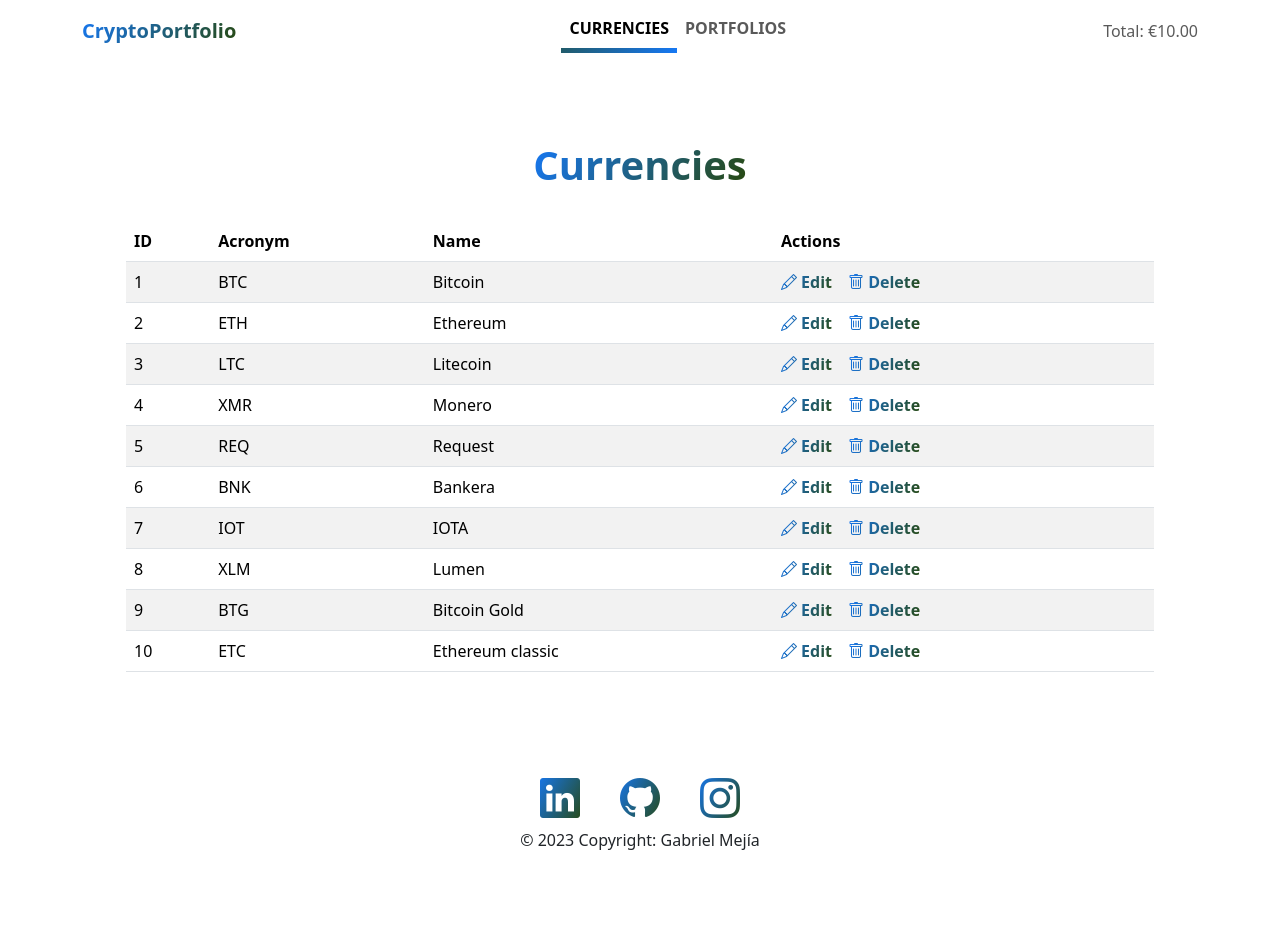
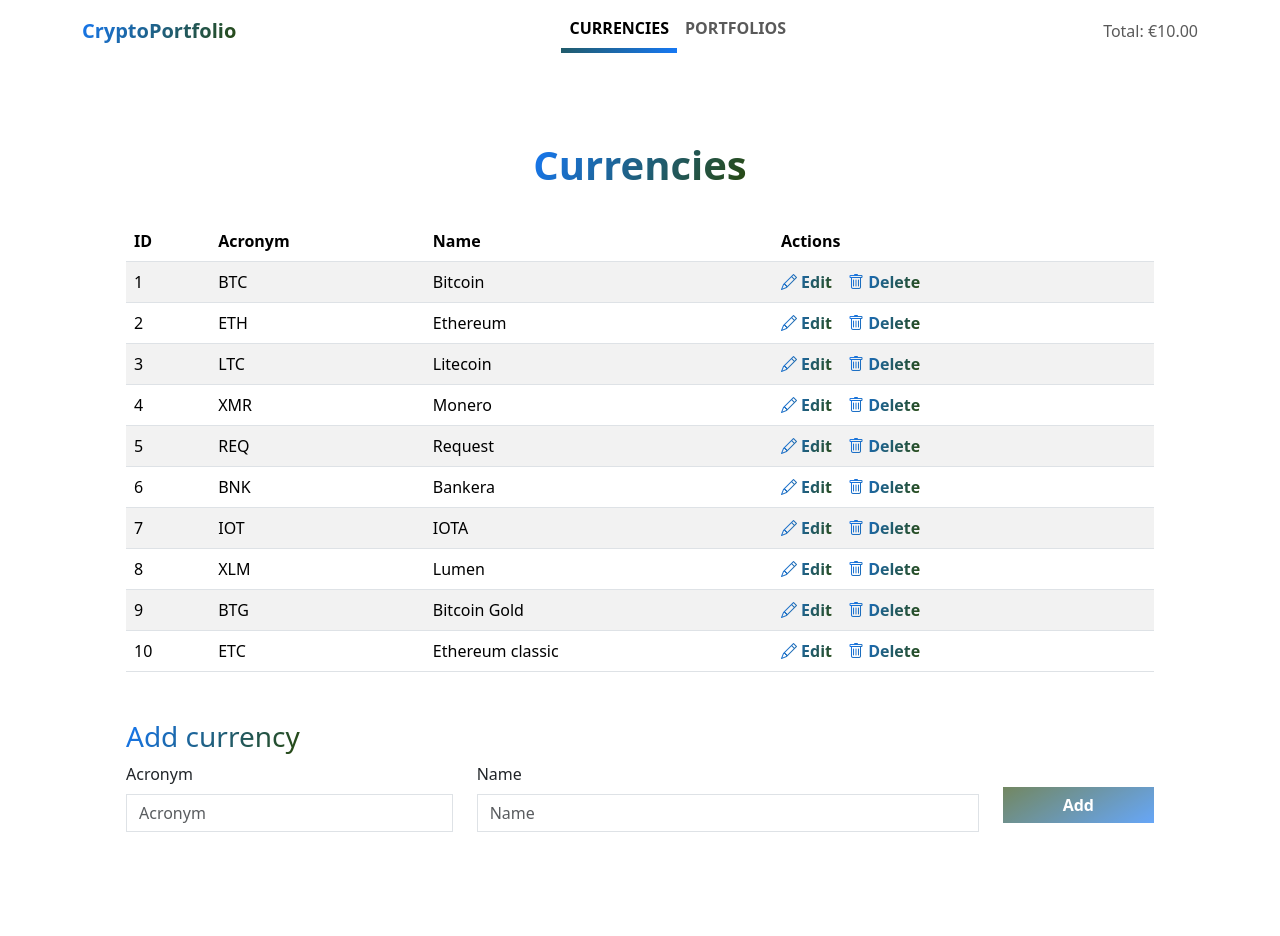
Before and after one commit to endermejia/crypto-portfolio, an Angular app: page /currencies in a window 1280 px wide. Shown: the top 936 px of the page. Before the commit the page ends 852 px from the top, so only its background shows below. Built offline with nearby package versions, Linux system fonts and the light colour scheme; data requests are answered from the project's data file.

Commit message:
feature (currencies) create currency

```diff
--- a/src/app/currencies/currency-list/currency-list.component.html
+++ b/src/app/currencies/currency-list/currency-list.component.html
@@ -58,10 +58,37 @@
             <i class="bi bi-x-circle"></i>
             Cancel
           </a>
-
         </div>
       </td>
     </tr>
     </tbody>
   </table>
+  <h3 class="mt-5"><span class="text-gradient">Add currency</span></h3>
+  <form [formGroup]="currencyForm" (ngSubmit)="createCurrency()">
+    <div class="row">
+      <div class="col-4">
+        <label for="acronym" class="form-label">Acronym</label>
+        <input type="text"
+               class="form-control"
+               id="acronym"
+                placeholder="Acronym"
+               formControlName="acronym">
+      </div>
+      <div class="col-6">
+        <label for="name" class="form-label">Name</label>
+        <input type="text"
+               class="form-control"
+               id="name"
+               placeholder="Name"
+               formControlName="name">
+      </div>
+      <div class="col-2 center-div">
+        <button type="submit"
+                [disabled]="!currencyForm.valid"
+                class="w-100 btn btn-primary">
+          Add
+        </button>
+      </div>
+    </div>
+  </form>
 </div>
```
